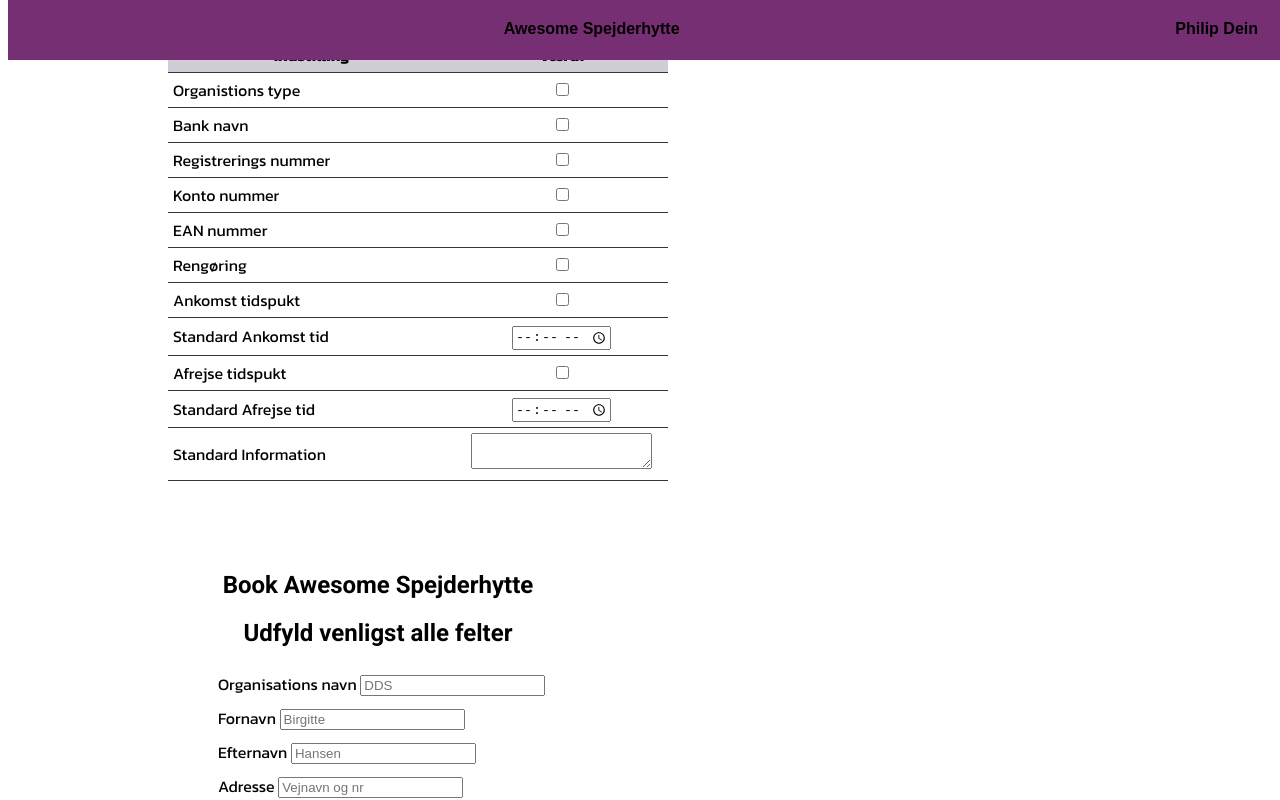
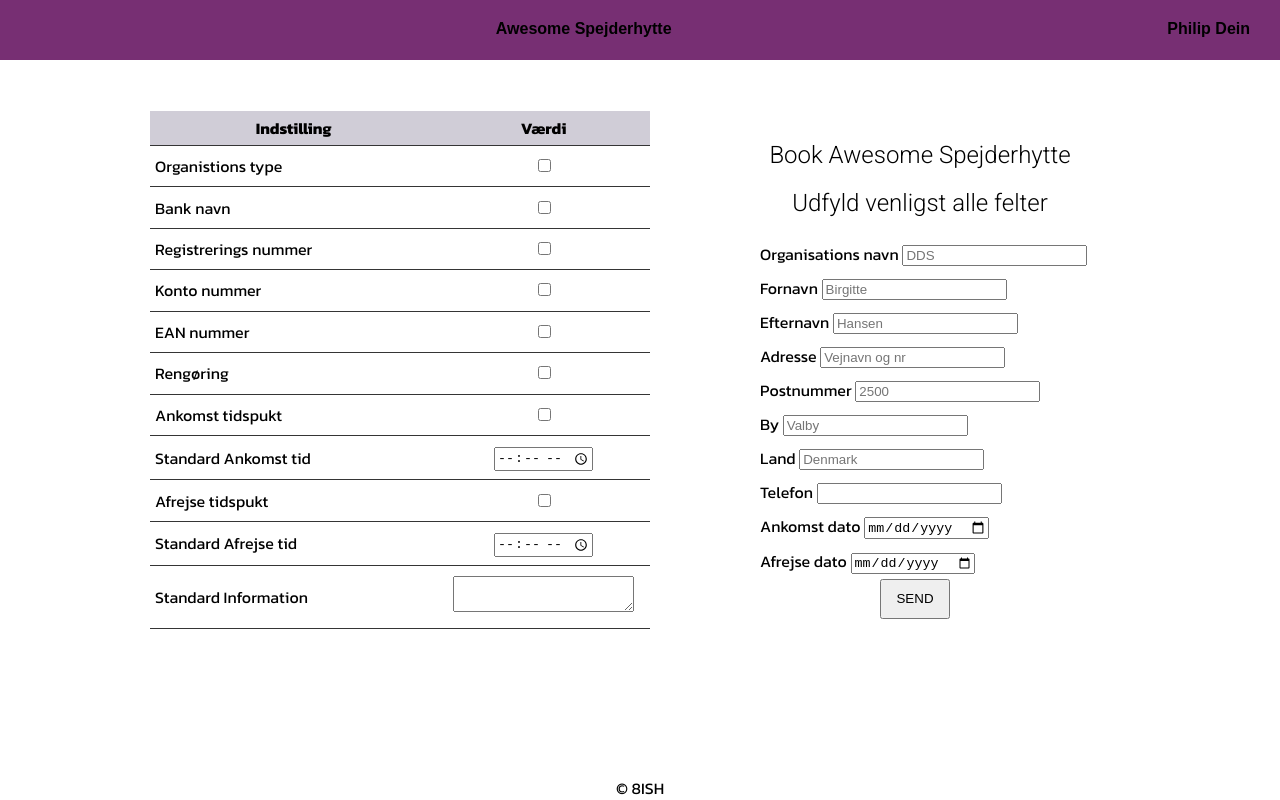
Before and after one commit to derangeddk/hyttebook-frontend, a Nuxt app: page / in a window 1280 px wide. Shown: the top 800 px of the page. Built offline with nearby package versions, Linux system fonts and the light colour scheme.

Commit message:
Flexbox alles zusammen

```diff
--- a/pages/index.vue
+++ b/pages/index.vue
@@ -162,23 +162,40 @@
         font-family: 'Kanit', sans-serif;
         color: black;
         background: #FFFFFF;
+        margin: 0;
     }
 
-    .page-header {
-        display: inline-block;
+    main {
+        display: flex;
+        flex-direction: column;
+        align-items: center;
+        justify-content: space-between;
+        min-height: 100vh;
+    }
+
+    .main-content {
+        display: flex;
+        flex-direction: row;
+        width: 100%;
     }
 
     h1, h2, h3 {
         text-align: center;
-        font-weight: bolder;
         font-family: 'Roboto', sans-serif;
+        font-weight: 300;
     }
 
     .rent-form-interface-container {
         display: flex;
+        flex-direction: column;
+        min-width: 500px;
+        flex-grow: 1;
+        align-items: center;
+    }
+
+    section.form-and-preview {
+        display: flex;
         flex-direction: row;
-        align-items: stretch;
-        min-height: 100vh;
         flex-wrap: wrap;
     }
 
```
